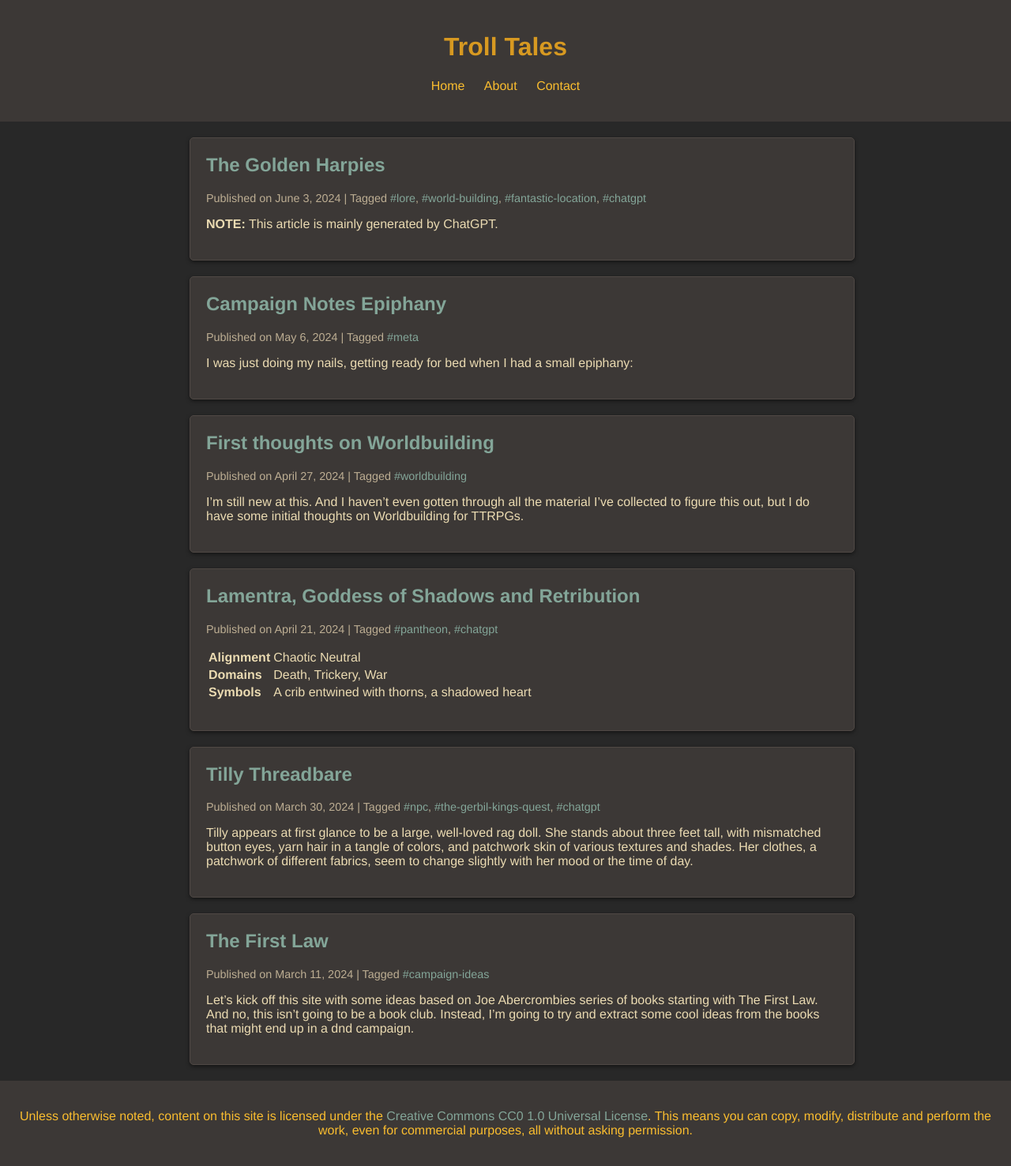
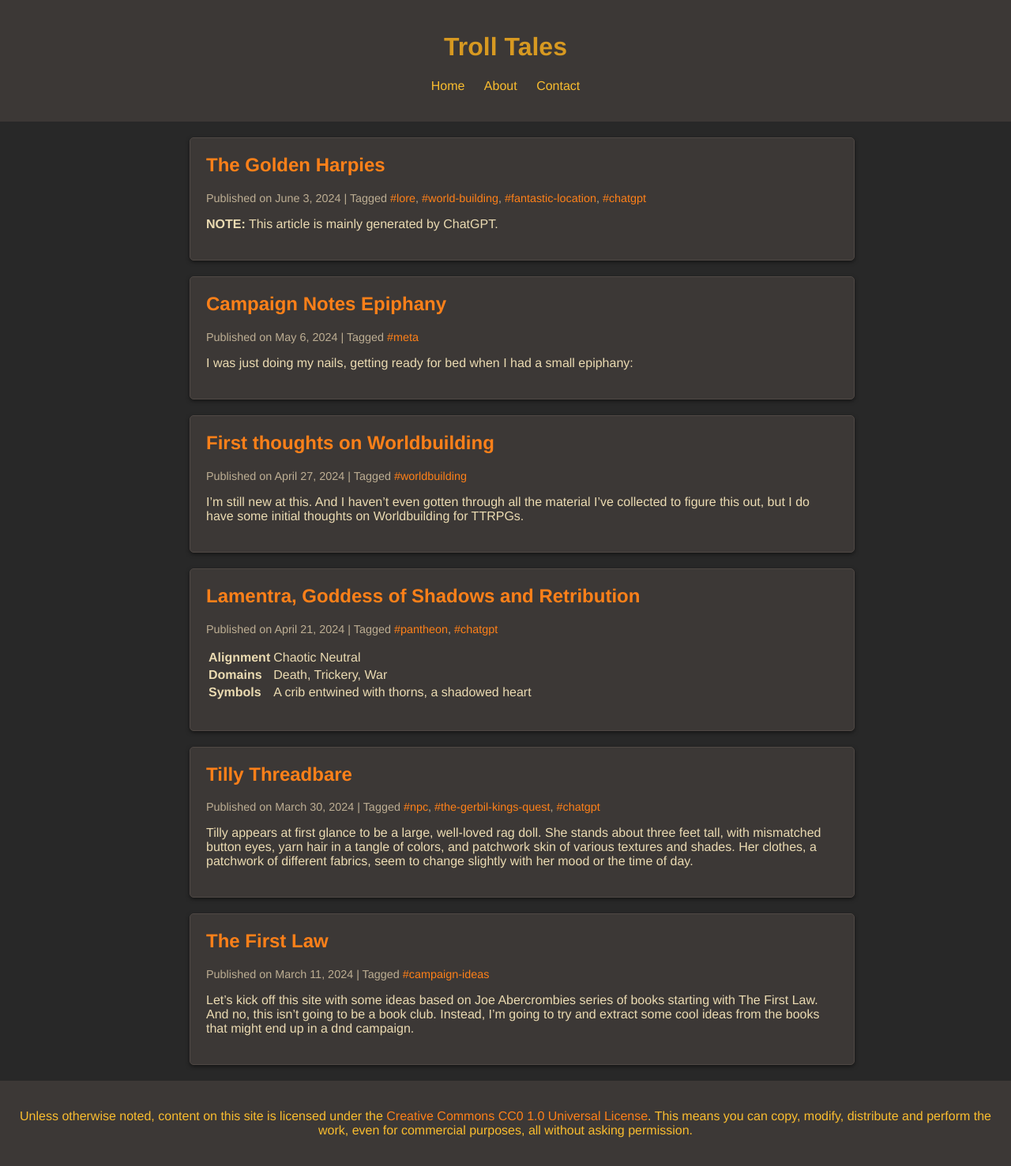
Before and after one commit to daren-thomas/troll-tales, a Jekyll site: the page built from index.md, in a window 1280 px wide. Shown: the whole page at 79% size. Built offline with Jekyll 4.4.1, drawn with Linux system fonts in a browser that asks for light colours.

Commit message:
i prefer orange links

```diff
--- a/_sass/_gruvbox.scss
+++ b/_sass/_gruvbox.scss
@@ -11,6 +11,13 @@ $header-footer-bg: #3c3836;
 $border-color: #504945;
 $meta-text-color: #bdae93;
 
+$bright-orange:  #fe8019;
+$bright-blue: #83a598;
+
+$text-link: $bright-blue;
+$text-a: $bright-orange;
+$text-a-hover: $bright-blue;
+
 // Apply base styles
 body {
     background-color: $bg-color;
@@ -20,10 +27,10 @@ body {
 }
 
 a {
-    color: $link-color;
+    color: $text-a;
     text-decoration: none;
     &:hover {
-        color: $link-hover-color;
+        color: $text-a-hover;
     }
 }
 
--- a/_sass/_media.scss
+++ b/_sass/_media.scss
@@ -1,5 +1,5 @@
 .container { max-width: 800px; margin: 0 auto; }
 
 @media (max-width: 600px) {
-    .container { padding: 0 20px; }
+    .container { padding: 0 5px; }
 }
```
